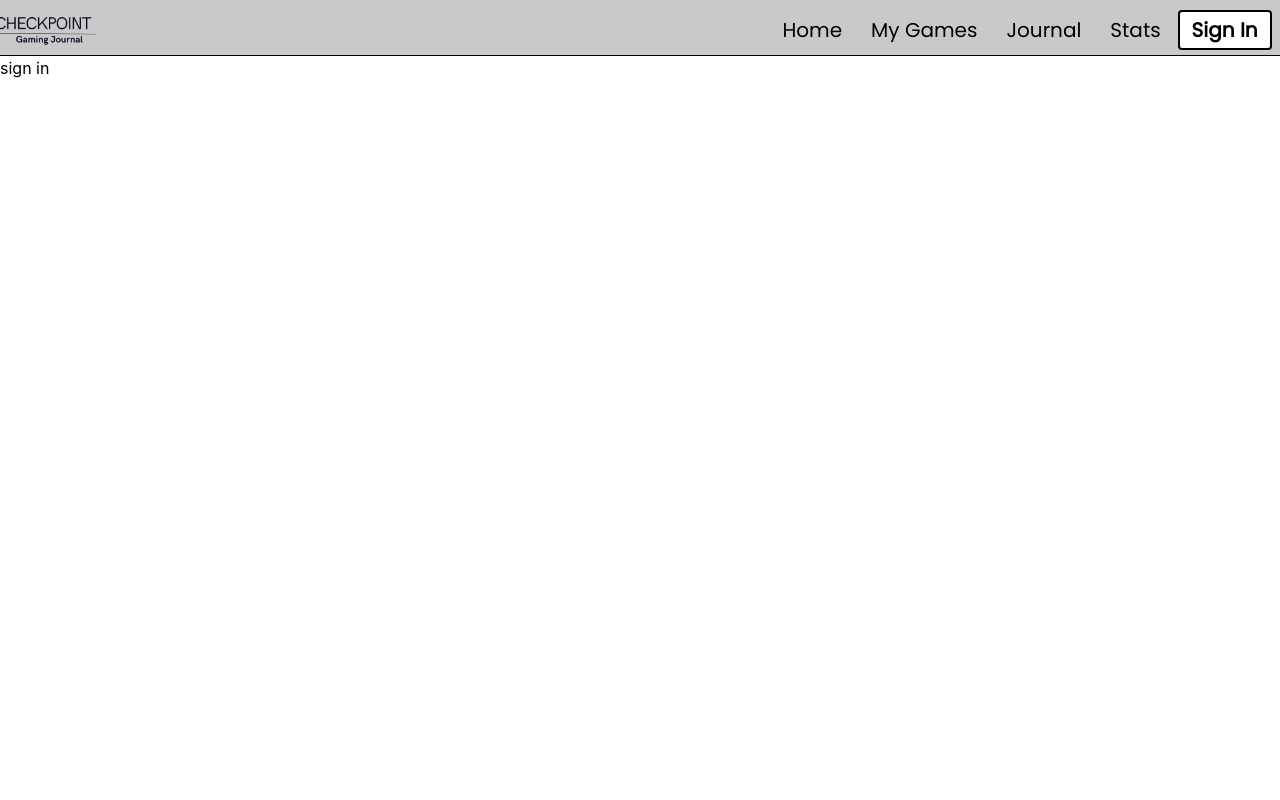
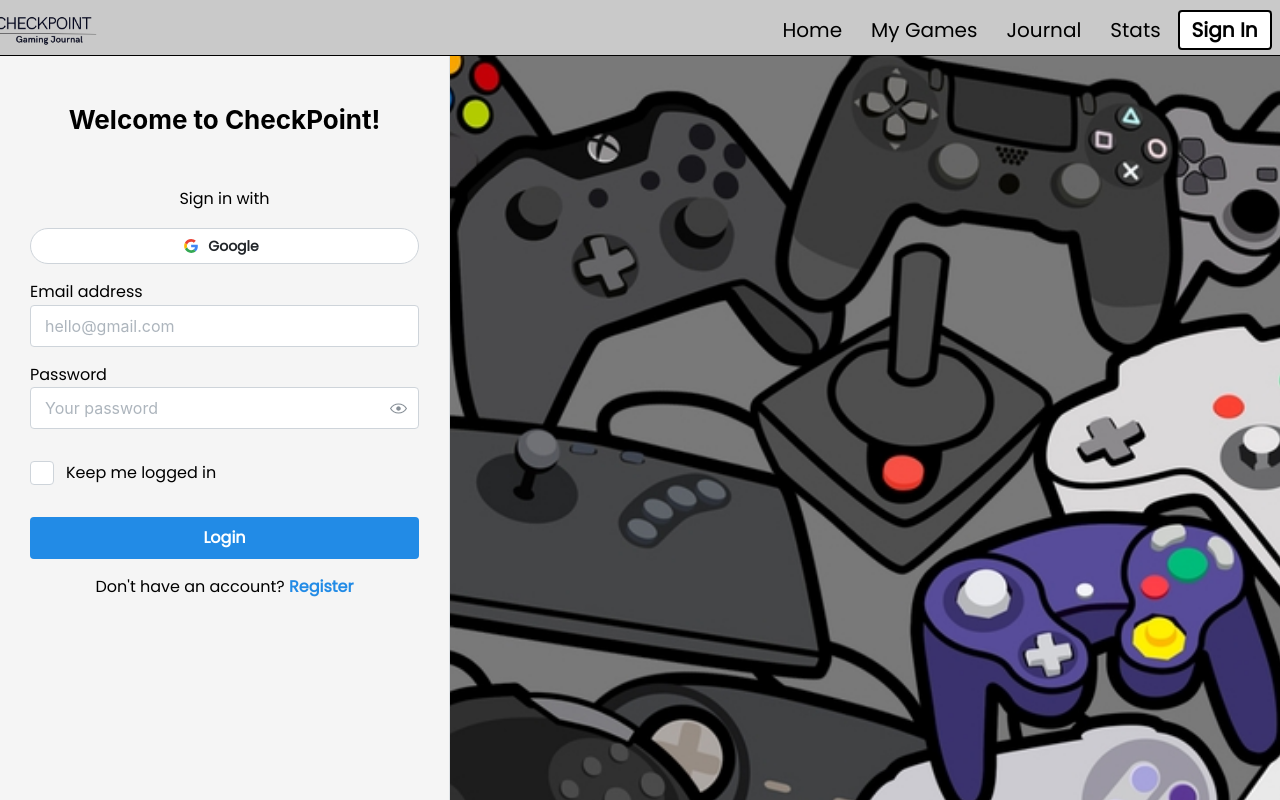
Before and after one commit to jtewolde/CheckPoint-PersonalizedGamingJournal, a Next.js app in the folder checkpoint-gamingjournal/: page /auth/signin in a window 1280 px wide. Shown: the top 800 px of the page. Built offline with nearby package versions, Linux system fonts and the light colour scheme.

Commit message:
Add Google and Twitter button components; Update Sign In and Sign Up pages with new styles and layout

```diff
--- a/checkpoint-gamingjournal/src/app/auth/signin/page.tsx
+++ b/checkpoint-gamingjournal/src/app/auth/signin/page.tsx
@@ -1,8 +1,43 @@
+'use client'
 
-export default function SignIn(){
+import {Anchor, Button, Checkbox, Paper, PasswordInput, Text, TextInput, Title, Group} from '@mantine/core';
+import Router from 'next/router';
+
+import CheckPointLogo from '../../../../public/CheckPointLogo.png';
+import classes from './signIn.module.css';
+import { GoogleButton } from '@/app/components/GoogleButton/GoogleButton';
+import { url } from 'inspector';
+
+export default function signInPage(){
     return(
+      <div className={classes.wrapper}>
+        <Paper className={classes.form} radius={0} p={30}>
+          <Title order={2} className={classes.title} ta="center" mt="md" mb={50}>
+            Welcome to CheckPoint!
+          </Title>
 
-        <div>sign in</div>
+          <Text ta='center' mt='lg'>
+            Sign in with
+          </Text>
 
+            <Group grow mb="md" mt="md">
+                <GoogleButton radius="xl">Google</GoogleButton>
+            </Group>
+
+          <TextInput label="Email address" placeholder="hello@gmail.com" size="md" />
+          <PasswordInput label="Password" placeholder="Your password" mt="md" size="md" />
+          <Checkbox label="Keep me logged in" mt="xl" size="md" />
+          <Button fullWidth mt="xl" size="md">
+            Login
+          </Button>
+
+          <Text ta="center" mt="md">
+            Don&apos;t have an account?{' '}
+            <Anchor<'a'> href="/auth/signup" fw={700} onClick={() => Router.push('/auth/signup')}>
+              Register
+            </Anchor>
+          </Text>
+        </Paper>
+    </div>
     )
 }
--- /dev/null
+++ b/checkpoint-gamingjournal/src/app/auth/signin/signIn.module.css
@@ -0,0 +1,25 @@
+.wrapper {
+    min-height: 900px;
+    background-size: cover;
+    background-image: url('../../../../public/signupImage.jpg');
+  }
+
+  .form {
+    border-right: 1px solid light-dark(var(--mantine-color-gray-3), var(--mantine-color-dark-7));
+    min-height: 900px;
+    max-width: 450px;
+    padding-top: 80px;
+    background-color: whitesmoke;
+    font-family: 'Poppins';
+
+    @media (max-width: $mantine-breakpoint-sm) {
+      max-width: 100%;
+    }
+  }
+
+  .title {
+    color: light-dark(var(--mantine-color-black), var(--mantine-color-white));
+    font-family:
+      Greycliff CF,
+      var(--mantine-font-family);
+  }
--- a/checkpoint-gamingjournal/src/app/auth/signup/page.tsx
+++ b/checkpoint-gamingjournal/src/app/auth/signup/page.tsx
@@ -1,7 +1,7 @@
 'use client'
 
-import {Anchor, Button, Checkbox, Paper, PasswordInput, Text, TextInput, Title, } from '@mantine/core';
-import classes from './page.module.css'
+import {Anchor, Button, Checkbox, Paper, PasswordInput, Text, TextInput, Title, Image } from '@mantine/core';
+import classes from './signUppage.module.css';
 
 export default function signUpPage(){
     return(
--- a/checkpoint-gamingjournal/src/app/auth/signup/page.module.css
+++ b/checkpoint-gamingjournal/src/app/auth/signup/signUppage.module.css
@@ -9,7 +9,7 @@
     min-height: 900px;
     max-width: 450px;
     padding-top: 80px;
-    background-color: lightgray;
+    background-color: whitesmoke;
 
     @media (max-width: $mantine-breakpoint-sm) {
       max-width: 100%;
--- /dev/null
+++ b/checkpoint-gamingjournal/src/app/components/GoogleButton/GoogleButton.tsx
@@ -0,0 +1,34 @@
+import { Button, ButtonProps } from '@mantine/core';
+
+function GoogleIcon(props: React.ComponentPropsWithoutRef<'svg'>) {
+  return (
+    <svg
+      xmlns="http://www.w3.org/2000/svg"
+      preserveAspectRatio="xMidYMid"
+      viewBox="0 0 256 262"
+      style={{ width: 14, height: 14 }}
+      {...props}
+    >
+      <path
+        fill="#4285F4"
+        d="M255.878 133.451c0-10.734-.871-18.567-2.756-26.69H130.55v48.448h71.947c-1.45 12.04-9.283 30.172-26.69 42.356l-.244 1.622 38.755 30.023 2.685.268c24.659-22.774 38.875-56.282 38.875-96.027"
+      />
+      <path
+        fill="#34A853"
+        d="M130.55 261.1c35.248 0 64.839-11.605 86.453-31.622l-41.196-31.913c-11.024 7.688-25.82 13.055-45.257 13.055-34.523 0-63.824-22.773-74.269-54.25l-1.531.13-40.298 31.187-.527 1.465C35.393 231.798 79.49 261.1 130.55 261.1"
+      />
+      <path
+        fill="#FBBC05"
+        d="M56.281 156.37c-2.756-8.123-4.351-16.827-4.351-25.82 0-8.994 1.595-17.697 4.206-25.82l-.073-1.73L15.26 71.312l-1.335.635C5.077 89.644 0 109.517 0 130.55s5.077 40.905 13.925 58.602l42.356-32.782"
+      />
+      <path
+        fill="#EB4335"
+        d="M130.55 50.479c24.514 0 41.05 10.589 50.479 19.438l36.844-35.974C195.245 12.91 165.798 0 130.55 0 79.49 0 35.393 29.301 13.925 71.947l42.211 32.783c10.59-31.477 39.891-54.251 74.414-54.251"
+      />
+    </svg>
+  );
+}
+
+export function GoogleButton(props: ButtonProps & React.ComponentPropsWithoutRef<'button'>) {
+  return <Button leftSection={<GoogleIcon />} variant="default" {...props} />;
+}
```
Also changed, not shown: checkpoint-gamingjournal/src/app/components/TwitterButton/TwitterButton.tsx (added, +8 -0 lines), checkpoint-gamingjournal/public/signupImage.jpg (added).
